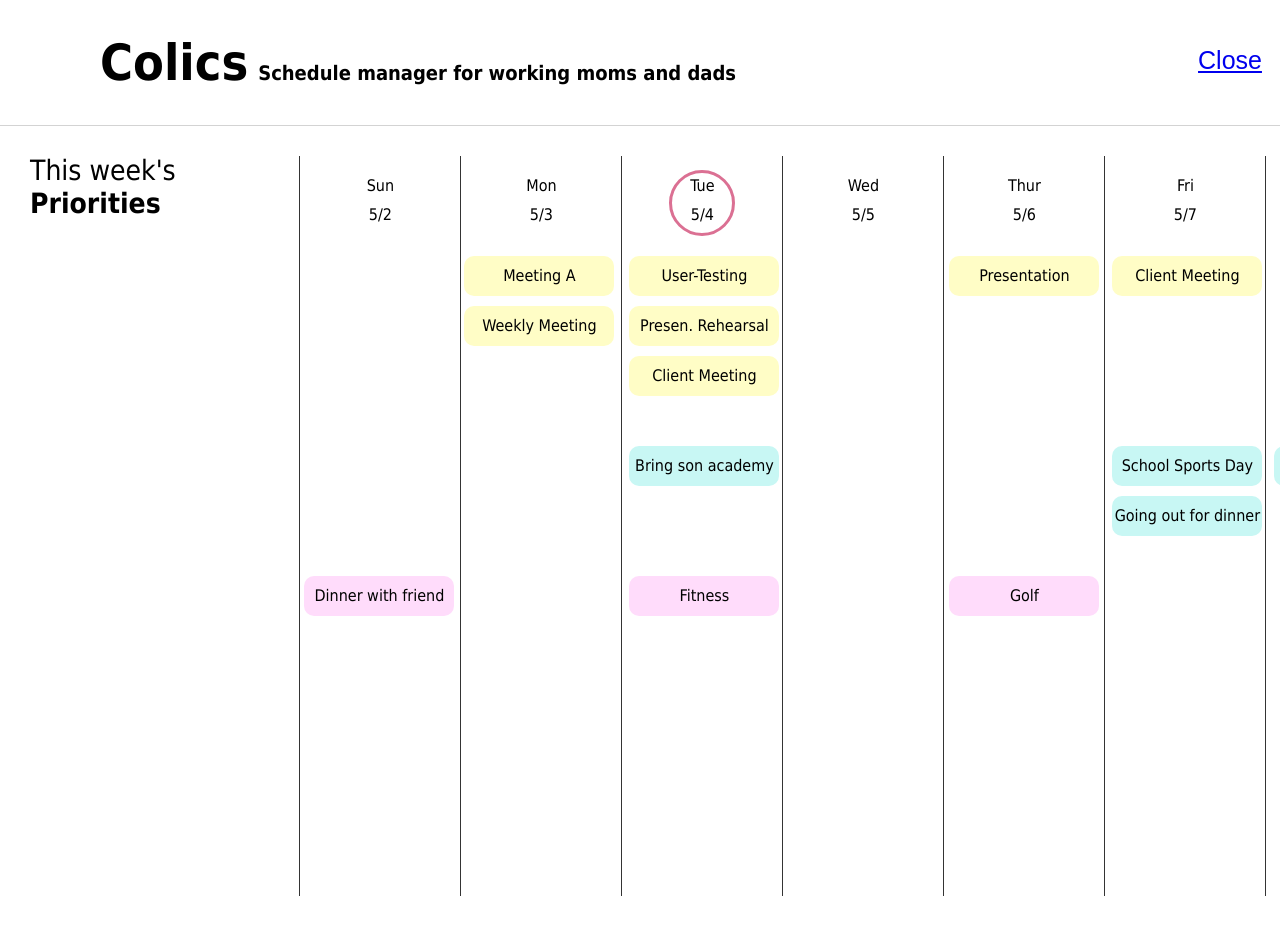
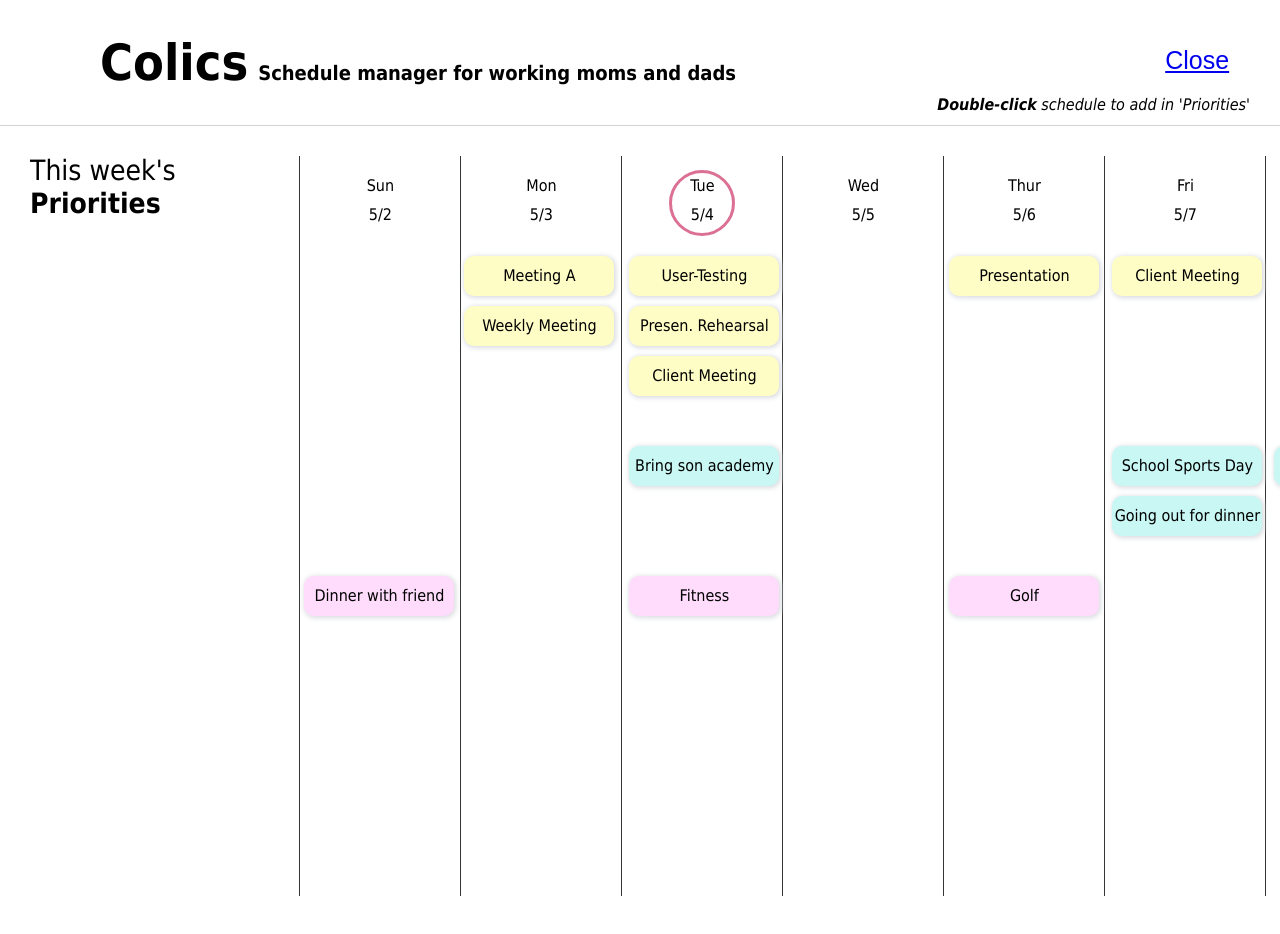
Before and after one commit to dbwk18/HCI-DesignProject, a React (Create React App) app: page /Projects in a window 1280 px wide. Shown: the top 934 px of the page. Before the commit the page ends 896 px from the top, so only its background shows below. Built offline with nearby package versions, Linux system fonts and the light colour scheme.

Commit message:
revise dragdrop & style

```diff
--- a/src/Components/Timeline/Timeline.css
+++ b/src/Components/Timeline/Timeline.css
@@ -1,6 +1,8 @@
 .projectmenuContainer {
   float: left;
-  width: 23%;
+  width: 21%;
+  overflow-y: scroll;
+  overflow-x: hidden;
   /* border-bottom: 1px solid lightgray; */
 }
 
@@ -72,6 +74,7 @@
   line-height: 40px;
   left: 5px;
   text-align: center;
+  box-shadow: 1px 1px 5px 1px #dadce0;
 }
 
 .workschedule {
@@ -84,6 +87,7 @@
   left: 5px;
   top: 30px;
   text-align: center;
+  box-shadow: 1px 1px 5px 1px #dadce0;
 }
 
 .privateschedule {
@@ -95,6 +99,19 @@
   line-height: 40px;
   left: 5px;
   text-align: center;
+  box-shadow: 1px 1px 5px 1px #dadce0;
+}
+
+.workschedule:hover {
+  opacity: 0.7;
+}
+
+.familyschedule:hover {
+  opacity: 0.7;
+}
+
+.privateschedule:hover {
+  opacity: 0.7;
 }
 
 #sch1 {
--- a/src/Components/Timeline/Timeline.js
+++ b/src/Components/Timeline/Timeline.js
@@ -1,6 +1,7 @@
 import React, {useState, useCallback, update, useRef, state, setState} from 'react';
 import { useDrag, useDrop } from 'react-dnd';
 import { DragDropContext, Droppable, Draggable } from 'react-beautiful-dnd';
+import * as classNames from 'classnames';
 import ReactDOM from 'react';
 import styled from 'styled-components';
 import './Timeline.css'
@@ -22,7 +23,7 @@ const reorder = (list, startIndex, endIndex) => {
 
   // using some little inline style helpers to make the app look okay
 //   const grid = 8;
-const getItemStyle = (draggableStyle, isDragging) => ({
+const getItemStyle = (draggableStyle, isDragging, itemclass) => ({
     // some basic styles to make the items look a bit nicer
     userSelect: 'none',
     // padding: grid * 2,
@@ -30,25 +31,28 @@ const getItemStyle = (draggableStyle, isDragging) => ({
     textAlign: 'center',
     height: '90px',
     lineHeight: '90px',
-    fontSize: '20px',
+    fontSize: '18px',
     position: 'relative',
     marginBottom: '5px',
     borderRadius: '20px',
     border: '2px solid grey',
-    margin: '10px',
+    margin: '15px',
+    width: '335px',
 
     // change background colour if dragging
-    background: isDragging ?  '#ABFFA9' : '#EBFFEB',
+    background: itemclass==='workschedule' ? '#fffdc6' : itemclass==='familyschedule' ? '#c8f7f4': '#ffdcfb',
+    opacity: isDragging ? 0.5 : 1,
 
     // styles we need to apply on draggables
-    ...draggableStyle,
+    ...draggableStyle
   });
+
 const getListStyle = isDraggingOver => ({
     background: isDraggingOver ? 'white' : 'white',
     // padding: grid,
-    width: 310,
+    width: '370px',
+    height: '700px'
   });
-
 
 
 function Timeline(){
@@ -76,33 +80,26 @@ function Timeline(){
     [cards]
   );
 
-    const Wrapper = styled.div`
-        opacity: ${props => (props.isDragging ? 0 : 1)};
-    `;
 
     function addPriority(event) {
         console.log(event.target.innerText);
-        setprname(event.target.innerText);
+        // setprname(event.target.innerText);
 
-        var inputbox = document.createElement("div");
-        inputbox.innerText= event.target.innerText;
-        var position = document.getElementById('priorityMenu');
-        // position.appendChild(inputbox);
+        // var inputbox = document.createElement("div");
+        // inputbox.innerText= event.target.innerText;
+        // var position = document.getElementById('priorityMenu');
+        // // position.appendChild(inputbox);
 
-        var priorityClass = event.target.getAttribute('class');
-        inputbox.style.fontSize = 24+"px"
-        inputbox.style.textAlign = "center"
-        inputbox.style.height = 90+"px"
-        inputbox.style.lineHeight = 90+"px"
-        inputbox.style.borderRadius = 10+"px"
-        inputbox.style.margin= 5+"px"
-
-        if (priorityClass === 'workschedule') inputbox.style.backgroundColor = "#fffdc6"
-        else if (priorityClass === 'familyschedule') inputbox.style.backgroundColor = "#c8f7f4"
-        else inputbox.style.backgroundColor = "#ffdcfb"
+        // var priorityClass = event.target.getAttribute('class');
+        // inputbox.style.fontSize = 24+"px"
+        // inputbox.style.textAlign = "center"
+        // inputbox.style.height = 90+"px"
+        // inputbox.style.lineHeight = 90+"px"
+        // inputbox.style.borderRadius = 10+"px"
+        // inputbox.style.margin= 5+"px"
 
         setCards([...cards,
-            {id: String(cards.length+1), title: event.target.innerText, index: cards.length},])
+            {id: String(cards.length+1), title: event.target.innerText, class: event.target.getAttribute('class'), date: event.target.getAttribute('name'), index: cards.length},])
 
         // setItemlist({items:[
         //     ...cards,
@@ -127,12 +124,10 @@ function Timeline(){
         // setItemlist({item: cards})
 
     }
+
     console.log(cards)
 
     // const [itemlist, setItemlist] = useState({item: cards});
-
-
-
 
     var itemlist = {items: cards};
     console.log(itemlist)
@@ -171,6 +166,7 @@ function Timeline(){
                             <div
                             ref={provided.innerRef}
                             {...provided.droppableProps}
+                            // className={classNames('list', snapshot.isDraggingOver && 'draggingOver')}
                             style={getListStyle(snapshot.isDraggingOver)}
                             >
                             {itemlist.items.map(item => (
@@ -178,16 +174,17 @@ function Timeline(){
                                 {(provided, snapshot) => (
 
                                     <div
+                                        // className={classNames('item', snapshot.isDragging && 'dragging')}
                                         ref={provided.innerRef}
                                         {...provided.draggableProps}
                                         {...provided.dragHandleProps}
                                         style={getItemStyle(
-                                        provided.draggableStyle,
-                                        snapshot.isDragging
+                                        provided.draggableProps.style,
+                                        snapshot.isDragging,
+                                        item.class
                                         )}
-                                        {...provided.dragHandleProps}
                                     >
-                                        {item.title}
+                                        {item.date + '\t' + item.title}
 
                                     </div>
 
@@ -267,25 +264,25 @@ function Timeline(){
                     </li>
                 </ul>
 
-                <div class="privateschedule" id="sch1" onDoubleClick={evt => addPriority(evt)}>Dinner with friend</div>
-                <div class="workschedule" id="sch2" onDoubleClick={evt => addPriority(evt)}>Meeting A</div>
-                <div class="workschedule" id="sch3" onDoubleClick={evt => addPriority(evt)}>Weekly Meeting</div>
-                <div class="privateschedule" id="sch4" onDoubleClick={evt => addPriority(evt)}>Fitness</div>
-                <div class="familyschedule" id="sch5" onDoubleClick={evt => addPriority(evt)}>Going out for dinner</div>
-                <div class="familyschedule" id="sch6" onDoubleClick={evt => addPriority(evt)}>Going to museum</div>
-                <div class="privateschedule" id="sch7" onDoubleClick={evt => addPriority(evt)}>Golf</div>
-                <div class="workschedule" id="sch8" onDoubleClick={evt => addPriority(evt)}>Weekly Meeting</div>
-                <div class="workschedule" id="sch9" onDoubleClick={evt => addPriority(evt)}>Client Meeting</div>
-                <div class="familyschedule" id="sch10" onDoubleClick={evt => addPriority(evt)}>Bring son academy</div>
-                <div class="workschedule" id="sch11" onDoubleClick={evt => addPriority(evt)}>Presentation</div>
-                <div class="familyschedule" id="sch12" onDoubleClick={evt => addPriority(evt)}>School Sports Day</div>
-                <div class="privateschedule" id="sch13" onDoubleClick={evt => addPriority(evt)}>Appointment w/ YJ</div>
-                <div class="familyschedule" id="sch14" onDoubleClick={evt => addPriority(evt)}>Spring-Clean</div>
-                <div class="workschedule" id="sch15" onDoubleClick={evt => addPriority(evt)}>Meeting B</div>
-                <div class="familyschedule" id="sch16" onDoubleClick={evt => addPriority(evt)}>Parent Participating Class</div>
-                <div class="workschedule" id="sch17" onDoubleClick={evt => addPriority(evt)}>User-Testing</div>
-                <div class="workschedule" id="sch18" onDoubleClick={evt => addPriority(evt)}>Presen. Rehearsal</div>
-                <div class="workschedule" id="sch19" onDoubleClick={evt => addPriority(evt)}>Client Meeting</div>
+                <div class="privateschedule" id="sch1" name="5/2" onDoubleClick={evt => addPriority(evt)}>Dinner with friend</div>
+                <div class="workschedule" id="sch2" name="5/3" onDoubleClick={evt => addPriority(evt)}>Meeting A</div>
+                <div class="workschedule" id="sch3" name="5/3" onDoubleClick={evt => addPriority(evt)}>Weekly Meeting</div>
+                <div class="privateschedule" id="sch4" name="5/4" onDoubleClick={evt => addPriority(evt)}>Fitness</div>
+                <div class="familyschedule" id="sch5" name="5/7" onDoubleClick={evt => addPriority(evt)}>Going out for dinner</div>
+                <div class="familyschedule" id="sch6" name="5/8" onDoubleClick={evt => addPriority(evt)}>Going to museum</div>
+                <div class="privateschedule" id="sch7" name="5/6" onDoubleClick={evt => addPriority(evt)}>Golf</div>
+                <div class="workschedule" id="sch8" name="5/10" onDoubleClick={evt => addPriority(evt)}>Weekly Meeting</div>
+                <div class="workschedule" id="sch9" name="5/7" onDoubleClick={evt => addPriority(evt)}>Client Meeting</div>
+                <div class="familyschedule" id="sch10" name="5/4" onDoubleClick={evt => addPriority(evt)}>Bring son academy</div>
+                <div class="workschedule" id="sch11" name="5/6" onDoubleClick={evt => addPriority(evt)}>Presentation</div>
+                <div class="familyschedule" id="sch12" name="5/7" onDoubleClick={evt => addPriority(evt)}>School Sports Day</div>
+                <div class="privateschedule" id="sch13" name="5/12" onDoubleClick={evt => addPriority(evt)}>Appointment w/ YJ</div>
+                <div class="familyschedule" id="sch14" name="5/15" onDoubleClick={evt => addPriority(evt)}>Spring-Clean</div>
+                <div class="workschedule" id="sch15" name="5/12" onDoubleClick={evt => addPriority(evt)}>Meeting B</div>
+                <div class="familyschedule" id="sch16" name="5/13" onDoubleClick={evt => addPriority(evt)}>Participating Class</div>
+                <div class="workschedule" id="sch17" name="5/4" onDoubleClick={evt => addPriority(evt)}>User-Testing</div>
+                <div class="workschedule" id="sch18" name="5/4" onDoubleClick={evt => addPriority(evt)}>Presen. Rehearsal</div>
+                <div class="workschedule" id="sch19" name="5/4" nDoubleClick={evt => addPriority(evt)}>Client Meeting</div>
 
 
             </div>
--- a/src/Pages/Projectpage/Projectpage.css
+++ b/src/Pages/Projectpage/Projectpage.css
@@ -13,10 +13,18 @@
   width: 77%;
 }
 
+#banner {
+  float: right;
+  position: relative;
+  top: -30px;
+  left: -30px;
+}
+
 #closeBtn {
   font-size: 25px;
   position: relative;
   top: -80px;
+  left: 280px;
   float: right;
   width: 100px;
   border-width: 0px;
--- a/src/Pages/Projectpage/Projectpage.js
+++ b/src/Pages/Projectpage/Projectpage.js
@@ -11,6 +11,7 @@ function Projectpage() {
         <div className='Container'>
             <div className = 'headerContainer'>
                 <Header />
+                <div id="banner"><i><b>Double-click</b> schedule to add in 'Priorities'</i></div>
                 <button id="closeBtn"><Link to='/HCI-DesignProject'>Close</Link></button>
                 {/* 메인 화면으로 돌아갈 수 있습니다 */}
             </div>
```
